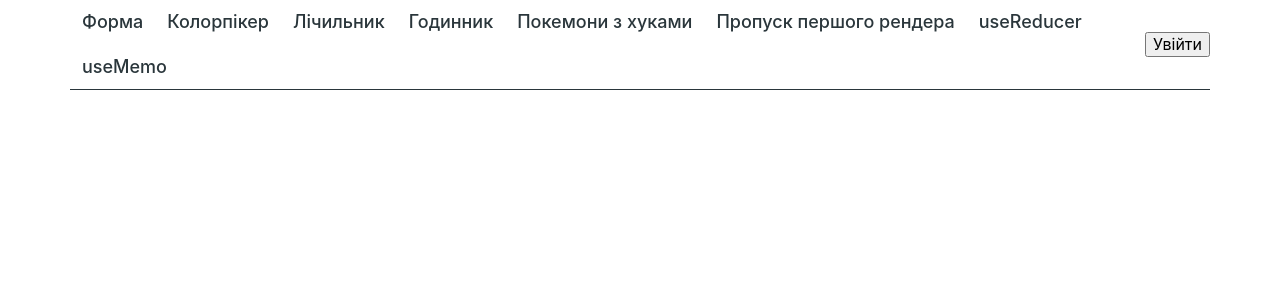
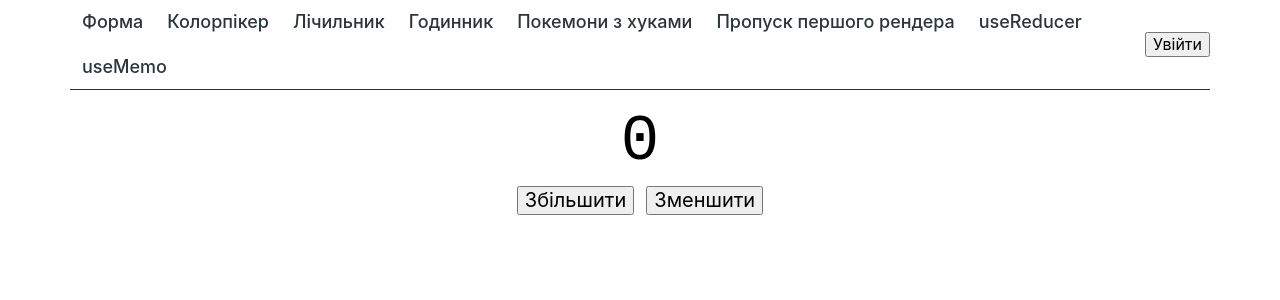
Before and after one commit to myhappyday/react-71-module-4, a React (Create React App) app: page /counter-4.2 in a window 1280 px wide. Shown: the top 300 px of the page. Built offline with nearby package versions, Linux system fonts and the light colour scheme.

Commit message:
Module 4 Lesson 8.2

```diff
--- a/src/App.jsx
+++ b/src/App.jsx
@@ -4,6 +4,7 @@ import SkipEffectOnFirstRender from './components/SkipEffectOnFirstRender';
 import SignupForm from './components/SignupForm/SignupForm';
 import ColorPicker from './components/ColorPicker/ColorPicker';
 import Counter from './components/Counter/Counter';
+import Counter2 from './components/Counter-4.2/Counter-4.2';
 import Clock from './components/Clock/Clock';
 import PokemonView from './views/PokemonView';
 import Friends from './components/Friends';
@@ -43,6 +44,7 @@ export default function App() {
           path="/skip-first-render"
           element={<SkipEffectOnFirstRender />}
         />
+        <Route path="/counter-4.2" element={<Counter2 />} />
         <Route path="/notes" element={<Friends />} />
 
         {/* <Route path="/signup">
--- /dev/null
+++ b/src/components/Counter-4.2/Counter-4.2.js
@@ -0,0 +1,42 @@
+import { useReducer } from 'react';
+import styles from './Counter-4.2.module.css';
+
+function countReducer(state, action) {
+  switch (action.type) {
+    case 'increment':
+      return { ...state, count: state.count + action.payload };
+
+    case 'decrement':
+      return { ...state, count: state.count - action.payload };
+
+    default:
+      throw new Error(`Unsuported action type ${action.type}`);
+  }
+}
+
+export default function Counter2() {
+  const [state, dispatch] = useReducer(countReducer, {
+    count: 0,
+  });
+
+  return (
+    <div className={styles.container}>
+      <p className={styles.value}>{state.count}</p>
+      <button
+        className={styles.btn}
+        type="button"
+        onClick={() => dispatch({ type: 'increment', payload: 1 })}
+      >
+        Збільшити
+      </button>
+
+      <button
+        className={styles.btn}
+        type="button"
+        onClick={() => dispatch({ type: 'decrement', payload: 1 })}
+      >
+        Зменшити
+      </button>
+    </div>
+  );
+}
--- /dev/null
+++ b/src/components/Counter-4.2/Counter-4.2.module.css
@@ -0,0 +1,16 @@
+.container {
+  text-align: center;
+}
+
+.btn {
+  display: inline-flex;
+  font-size: 20px;
+  margin: 6px;
+  cursor: pointer;
+}
+
+.value {
+  margin: 0;
+  font-size: 64px;
+  font-family: monospace;
+}
--- a/src/components/Friends.js
+++ b/src/components/Friends.js
@@ -1,7 +1,7 @@
-import { useState } from 'react';
+import { useState, useMemo } from 'react';
 // import { useState, useMemo } from 'react';
 
-const initalFriends = [
+const initialFriends = [
   'Kolby Thompson',
   'Jean Santiago',
   'Ireland Bautista',
@@ -106,17 +106,17 @@ const initalFriends = [
 
 export default function Friends() {
   const [count, setCount] = useState(0);
-  const [friends] = useState(initalFriends);
+  const [friends] = useState(initialFriends);
   const [filter, setFilter] = useState('');
 
-  // const visibleFriends = useMemo(() => {
-  //   console.log('Фільтруємо друзів ' + Date.now());
-  //   return friends.filter(friend => friend.toLowerCase().includes(filter));
-  // }, [filter, friends]);
+  const visibleFriends = useMemo(() => {
+    console.log('Фільтруємо друзів ' + Date.now());
+    return friends.filter(friend => friend.toLowerCase().includes(filter));
+  }, [filter, friends]);
 
-  const visibleFriends = friends.filter(friend =>
-    friend.toLowerCase().includes(filter)
-  );
+  // const visibleFriends = friends.filter(friend =>
+  //   friend.toLowerCase().includes(filter)
+  // );
 
   return (
     <div>
--- a/src/components/Navigation/Navigation.js
+++ b/src/components/Navigation/Navigation.js
@@ -1,6 +1,7 @@
 import React from 'react';
 import { NavLink } from 'react-router-dom';
 import styles from './Navigation.module.css';
+import { memo } from 'react';
 
 const Navigation = () => (
   <nav>
@@ -53,7 +54,7 @@ const Navigation = () => (
     </NavLink>
 
     <NavLink
-      to="/counter"
+      to="/counter-4.2"
       className={styles.link}
       // activeClassName={styles.activeLink}
     >
@@ -70,4 +71,6 @@ const Navigation = () => (
   </nav>
 );
 
-export default Navigation;
+// export default Navigation;
+
+export default memo(Navigation);
--- a/src/components/Pokemon/Info.js
+++ b/src/components/Pokemon/Info.js
@@ -17,8 +17,12 @@ export default function PokemonInfo({ pokemonName }) {
   const [status, setStatus] = useState(Status.IDLE);
 
   useEffect(() => {
+    console.log('Рендер');
     if (!pokemonName) {
       // Перший рендер, pokemonName це пустий рядок, не робимо fetch
+      console.log(
+        'Перший рендер, pokemonName це пустий рядок, не робимо fetch'
+      );
       return;
     }
 
--- a/src/components/SkipEffectOnFirstRender.js
+++ b/src/components/SkipEffectOnFirstRender.js
@@ -16,7 +16,10 @@ export default function SkipEffectOnFirstRender() {
 
   useEffect(() => {
     if (isFirstRender.current) {
+      console.log('isFirstRender: ', isFirstRender);
+      console.log(`Виконується useEffect isFirstRender - ${Date.now()}`);
       isFirstRender.current = false;
+      console.log('isFirstRender: ', isFirstRender);
       return;
     }
 
```
